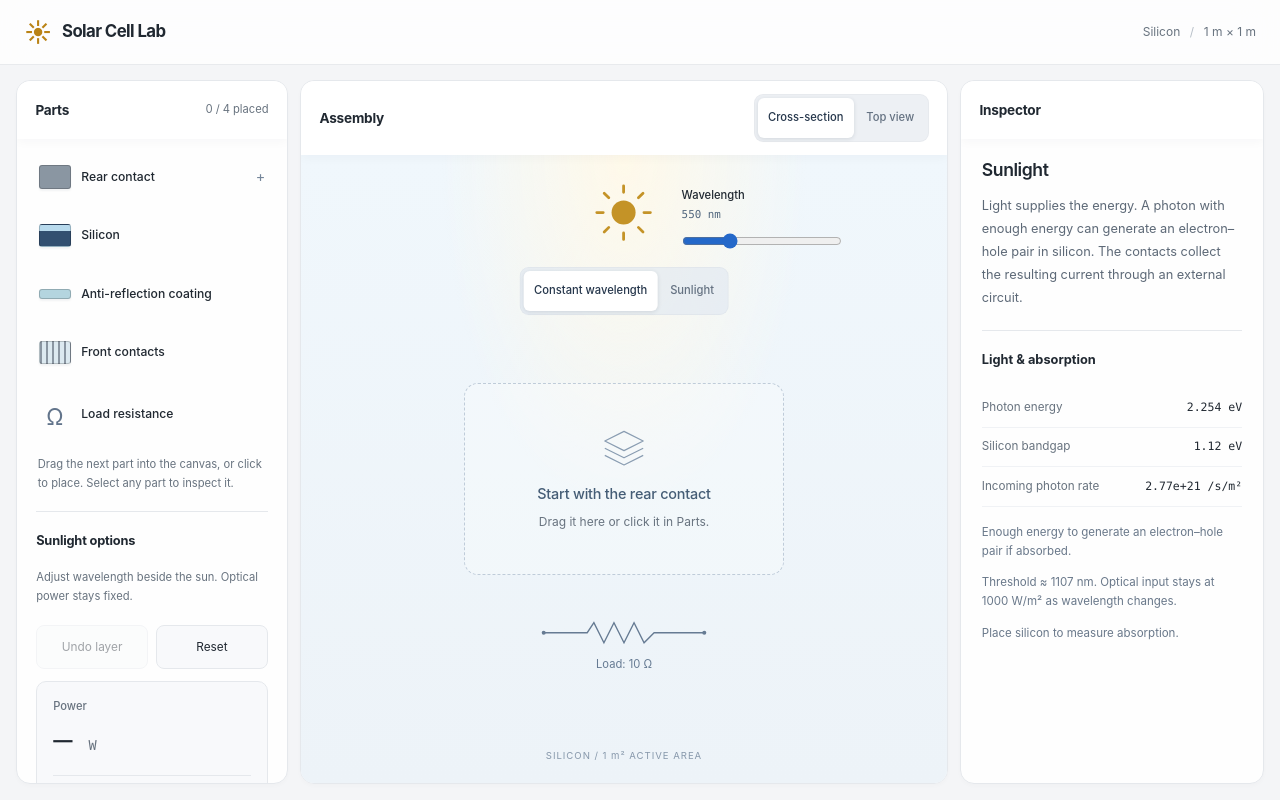
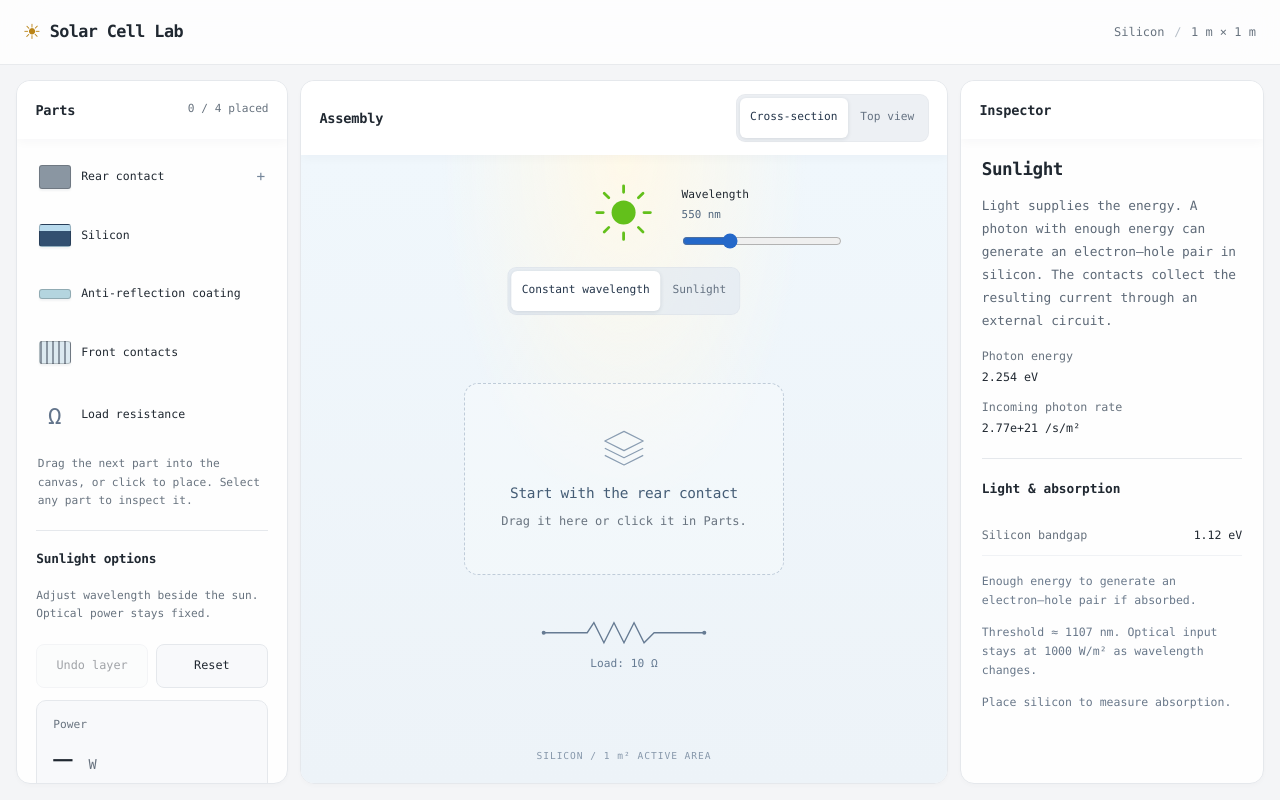
Before and after one commit to Nevetsgaming/Solarpanelsim, a React (Vite) app: page / in a window 1280 px wide. Both pictures are taken after a click on the button "Sunlight options and explanation". Built offline with nearby package versions, Linux system fonts and the light colour scheme.

Commit message:
fixed ui

```diff
--- a/src/App.css
+++ b/src/App.css
@@ -50,7 +50,7 @@
 .part:active { background: #e4eaf2; box-shadow: inset 0 0 0 1px #c8d3e0; }
 .part[aria-pressed='true'] { background: #eaf2ff; color: #1f58a7; }
 .part[data-placeable='true'] { cursor: grab; touch-action: none; }
-.part-name { font-size: .76rem; font-weight: 550; white-space: nowrap; }
+.part-name { font-size: .72rem; font-weight: 550; white-space: nowrap; }
 .part-state { margin-left: auto; font-size: .9rem; color: #75869a; }
 .part-thumbnail { display: block; flex: 0 0 2rem; height: 1.45rem; border-radius: 3px; border: 1px solid rgb(0 0 0 / 20%); box-shadow: 0 2px 2px rgb(20 35 50 / 5%); }
 .thumbnail-rear-contact { background: #8a96a2; }
@@ -129,6 +129,10 @@
 .part-explanation, .inspector-empty { padding: 1.3rem; }
 .part-explanation h3, .inspector-empty h3 { font-size: 1.1rem; letter-spacing: -.025em; line-height: 1.25; margin-bottom: .8rem; font-weight: 600; }
 .part-explanation p, .inspector-empty p { color: #5d6977; font-size: .8rem; line-height: 1.8; }
+.sun-readings { margin: 1rem 0 0; font-size: .73rem; }
+.sun-readings > div { margin-top: .8rem; }
+.sun-readings dt { color: var(--muted); }
+.sun-readings dd { margin: .2rem 0 0; font-variant-numeric: tabular-nums; }
 .optics-readout { margin: 0 1.3rem; padding: 1.2rem 0; border-top: 1px solid var(--border); font-size: .75rem; }
 .optics-readout h3 { font-size: .8rem; font-weight: 650; margin-bottom: 1.2rem; }
 .optics-readout dl { margin: 0 0 1rem; }
@@ -162,7 +166,7 @@
 }
 @media (max-width: 480px) {
   .app-header { padding: 0 1rem; }
-  .project-meta { font-size: .65rem; gap: .3rem; }
+  .project-meta { display: none; }
   .brand { font-size: .95rem; }
   .parts-list { grid-template-columns: minmax(0, 1fr); }
   .panel-header { padding-inline: 1rem; }
--- a/src/components/CellVisualization.tsx
+++ b/src/components/CellVisualization.tsx
@@ -5,6 +5,8 @@ import Resistor from './Resistor'
 import ContactCrossSection from './ContactCrossSection'
 import { parts } from '../parts'
 import type { PartSettings } from '../partOptions'
+import { contactSection } from '../panelGeometry'
+import { wavelengthColour } from '../rendering/wavelengthColour'
 
 type CellVisualizationProps = {
   placedPartCount: number
@@ -18,6 +20,7 @@ type CellVisualizationProps = {
 
 export default function CellVisualization({ placedPartCount, onSelectPart, settings, selectedPartId, onWavelengthChange, isSunlight, onLightModeChange }: CellVisualizationProps) {
   const [isTopView, setIsTopView] = useState(false)
+  const { sectionWidthMm } = contactSection(settings.fingerWidth, settings.fingerSpacing)
 
   return (
     <Panel id="visualization" title="Assembly" headerAction={
@@ -27,7 +30,7 @@ export default function CellVisualization({ placedPartCount, onSelectPart, setti
       </div>
     }>
       <div className="assembly-area" data-drop-zone>
-        <button type="button" className="assembly-sun" aria-label="Sunlight options and explanation" aria-pressed={selectedPartId === 'sun'} onClick={() => onSelectPart('sun')}>
+        <button type="button" className="assembly-sun" style={{ color: isSunlight ? '#c49327' : wavelengthColour(settings.wavelengthNm) }} aria-label="Sunlight options and explanation" aria-pressed={selectedPartId === 'sun'} onClick={() => onSelectPart('sun')}>
           <svg viewBox="0 0 64 64" aria-hidden="true"><circle cx="32" cy="32" r="13" fill="currentColor" /><path d="M32 3V10 M32 54V61 M3 32H10 M54 32H61 M11 11L16 16 M48 48L53 53 M11 53L16 48 M48 16L53 11" fill="none" stroke="currentColor" strokeWidth="3" strokeLinecap="round" /></svg>
         </button>
         <div className="sun-slider option-control">
@@ -66,16 +69,16 @@ export default function CellVisualization({ placedPartCount, onSelectPart, setti
                           </div>
                         ) : (
                           <button type="button" className={`cell-layer ${part.id}`}
-                            aria-label={part.id === 'front-contacts' ? 'Front contacts: section along one finger showing two busbars' : `Learn about ${part.name.toLowerCase()}`}
+                            aria-label={part.id === 'front-contacts' ? 'Front contacts: section across fingers between the busbars' : `Learn about ${part.name.toLowerCase()}`}
                             aria-pressed={selectedPartId === part.id} onClick={() => onSelectPart(part.id)}
                             style={part.id === 'rear-contact' ? { height: 8 + settings.rearThickness * 0.6 } : part.id === 'coating' ? { height: 4 + settings.coatingThickness * 0.08 } : undefined}>
-                            {part.id === 'front-contacts' && <ContactCrossSection />}
+                            {part.id === 'front-contacts' && <ContactCrossSection fingerWidth={settings.fingerWidth} fingerSpacing={settings.fingerSpacing} />}
                           </button>
                         )}
                       </div>
                     ))}
                   </div>
-                  <p className="top-view-caption">1 m section along a finger · heights exaggerated</p>
+                  <p className="top-view-caption">Across fingers · {Number(sectionWidthMm.toFixed(1))} mm detail · heights exaggerated</p>
                   <div className="compact-layer-labels" aria-label="Select an assembled layer">
                     {parts.slice(0, placedPartCount).reverse().map((part) => (
                       <button type="button" key={part.id} aria-pressed={selectedPartId === part.id} onClick={() => onSelectPart(part.id)}>{part.name}</button>
--- a/src/components/ContactCrossSection.tsx
+++ b/src/components/ContactCrossSection.tsx
@@ -1,16 +1,20 @@
-import { panelGeometry } from '../panelGeometry'
+import { contactSection } from '../panelGeometry'
 
-export default function ContactCrossSection() {
-  const { heightMm, busbarPositionsMm, busbarWidthMm } = panelGeometry
+type ContactCrossSectionProps = {
+  fingerWidth: number
+  fingerSpacing: number
+}
 
-  // Cut along a finger: its width lies out of the screen.
-  // Horizontal distances are in mm; metal heights are exaggerated for visibility.
+export default function ContactCrossSection({ fingerWidth, fingerSpacing }: ContactCrossSectionProps) {
+  const { sectionWidthMm, fingers } = contactSection(fingerWidth, fingerSpacing)
+
+  // Cut across the fingers, between busbars. Width and pitch match the top view.
+  // Metal heights and the screen-space outline are exaggerated for visibility.
   return (
-    <svg className="contact-cross-section" viewBox={`0 0 ${heightMm} 32`} preserveAspectRatio="none" aria-hidden="true">
-      <g fill="#9da8b5" stroke="#000" strokeWidth="0.5">
-        <rect x="0" y="20" width={heightMm} height="12" vectorEffect="non-scaling-stroke" />
-        {busbarPositionsMm.map((position) => (
-          <rect key={position} x={position - busbarWidthMm / 2} y="0" width={busbarWidthMm} height="20" vectorEffect="non-scaling-stroke" />
+    <svg className="contact-cross-section" viewBox={`0 0 ${sectionWidthMm} 32`} preserveAspectRatio="none" aria-hidden="true">
+      <g fill="#9da8b5" stroke="#000" strokeWidth="1">
+        {fingers.map((finger) => (
+          <rect key={finger.centre} x={finger.left} y="1" width={finger.width} height="30" vectorEffect="non-scaling-stroke" />
         ))}
       </g>
     </svg>
--- a/src/components/LearningPanel.tsx
+++ b/src/components/LearningPanel.tsx
@@ -2,6 +2,7 @@ import Panel from './Panel'
 import { learningTopics } from '../parts'
 import OpticsReadout from './OpticsReadout'
 import type { PartSettings } from '../partOptions'
+import { calculateOptics } from '../physics/optics'
 
 type LearningPanelProps = {
   selectedPartId: string | null
@@ -13,6 +14,8 @@ type LearningPanelProps = {
 
 export default function LearningPanel({ selectedPartId, settings, hasSilicon, hasCoating, isSunlight }: LearningPanelProps) {
   const selectedPart = learningTopics.find((part) => part.id === selectedPartId)
+  const sunReadings = selectedPartId === 'sun' && !isSunlight
+    ? calculateOptics(settings.wavelengthNm, settings.siliconThickness) : null
 
   return (
     <Panel id="learning" title="Inspector">
@@ -20,6 +23,13 @@ export default function LearningPanel({ selectedPartId, settings, hasSilicon, ha
         <div className="part-explanation">
           <h3>{selectedPart.name}</h3>
           <p>{selectedPart.description}</p>
+          {sunReadings && (
+            <dl className="sun-readings">
+              <div><dt>Photon energy</dt><dd>{sunReadings.energyEv.toFixed(3)} eV</dd></div>
+              <div><dt>Incoming photon rate</dt><dd>{sunReadings.photonFlux.toExponential(2)} /s/m²</dd></div>
+            </dl>
+          )}
+          {sunReadings && (settings.wavelengthNm < 380 || settings.wavelengthNm > 780) && <p>UV and infrared are invisible; their on-screen colours are symbolic.</p>}
         </div>
       )}
       {!selectedPart && <div className="inspector-empty"><h3>Explore a part</h3><p>Select a layer, the sun, or the load to see what it does.</p></div>}
--- a/src/components/OpticsReadout.tsx
+++ b/src/components/OpticsReadout.tsx
@@ -18,9 +18,7 @@ export default function OpticsReadout({ wavelengthNm, thicknessUm, hasSilicon, r
     <section className="optics-readout" aria-labelledby="optics-title">
       <h3 id="optics-title">Light & absorption</h3>
       <dl>
-        <div><dt>Photon energy</dt><dd>{optics.energyEv.toFixed(3)} eV</dd></div>
         <div><dt>Silicon bandgap</dt><dd>{siliconBandgapEv} eV</dd></div>
-        <div><dt>Incoming photon rate</dt><dd>{optics.photonFlux.toExponential(2)} /s/m²</dd></div>
       </dl>
       <p>{optics.canGeneratePairs
         ? 'Enough energy to generate an electron–hole pair if absorbed.'
@@ -36,8 +34,6 @@ export default function OpticsReadout({ wavelengthNm, thicknessUm, hasSilicon, r
             <div><dt>Generation-capable, of incoming light</dt><dd>{percentage(optics.usableAbsorbedFraction)}%</dd></div>
           </dl>
           <meter min="0" max="1" value={optics.absorbedFraction} aria-label="Fraction absorbed in silicon" />
-          <p>Of light entering {thicknessUm} µm of silicon. Try 1000 nm, then increase thickness: absorption gains get smaller.</p>
-          <p>Single-pass absorption counts light that enters silicon. Incoming-light readings also include the reflection loss.</p>
         </>
       ) : <p>Place silicon to measure absorption.</p>}
 
--- a/src/index.css
+++ b/src/index.css
@@ -1,5 +1,5 @@
 :root {
-  font-family: -apple-system, BlinkMacSystemFont, 'Segoe UI', sans-serif;
+  font-family: 'Cascadia Code', Consolas, 'Courier New', monospace;
   font-size: 16px;
   line-height: 1.5;
   font-synthesis: none;
@@ -10,7 +10,7 @@
   --muted: #68737f;
   --border: #e5e8ec;
   --accent: #2468c9;
-  --mono: 'Cascadia Code', Consolas, monospace;
+  --mono: 'Cascadia Code', Consolas, 'Courier New', monospace;
 }
 
 * { box-sizing: border-box; }
--- a/src/panelGeometry.ts
+++ b/src/panelGeometry.ts
@@ -20,3 +20,14 @@ export function minimumFingerSpacing(fingerWidthUm: number) {
   // Keep at least a 0.1 mm gap, rounded up to the spacing slider's step.
   return Math.max(0.5, Math.ceil((fingerWidthUm / 1000 + 0.1) * 10) / 10)
 }
+
+export function contactSection(fingerWidthUm: number, fingerSpacingMm: number) {
+  const { fingerWidthMm } = contactGeometry(fingerWidthUm, fingerSpacingMm)
+  // Widen the detail when large fingers would otherwise fill the entire crop.
+  const sectionWidthMm = Math.min(panelGeometry.widthMm, Math.max(panelGeometry.detailWidthMm, fingerSpacingMm * 3))
+  const fingers = Array.from({ length: Math.ceil(sectionWidthMm / fingerSpacingMm) }, (_, index) => {
+    const centre = (index + 0.5) * fingerSpacingMm
+    return { centre, left: centre - fingerWidthMm / 2, width: fingerWidthMm }
+  }).filter((finger) => finger.centre < sectionWidthMm)
+  return { sectionWidthMm, fingers }
+}
--- /dev/null
+++ b/src/rendering/wavelengthColour.ts
@@ -0,0 +1,16 @@
+// An illustrative colour cue, not a colour-matching or solar-spectrum calculation.
+// UV and infrared get symbolic colours because neither is visible to our eyes.
+export function wavelengthColour(wavelengthNm: number) {
+  if (wavelengthNm < 380) return '#8c74b6'
+  if (wavelengthNm > 780) return '#a35d6a'
+  const colours = [[380, 270], [440, 240], [490, 190], [530, 120], [580, 55], [620, 25], [700, 0], [780, 0]]
+  for (let index = 1; index < colours.length; index++) {
+    const [start, startHue] = colours[index - 1]
+    const [end, endHue] = colours[index]
+    if (wavelengthNm <= end) {
+      const hue = startHue + (endHue - startHue) * (wavelengthNm - start) / (end - start)
+      return `hsl(${hue} 75% 43%)`
+    }
+  }
+  return '#a35d6a'
+}
```
Also changed, not shown: 2 other files (tests, documents, lock files or other folders).
